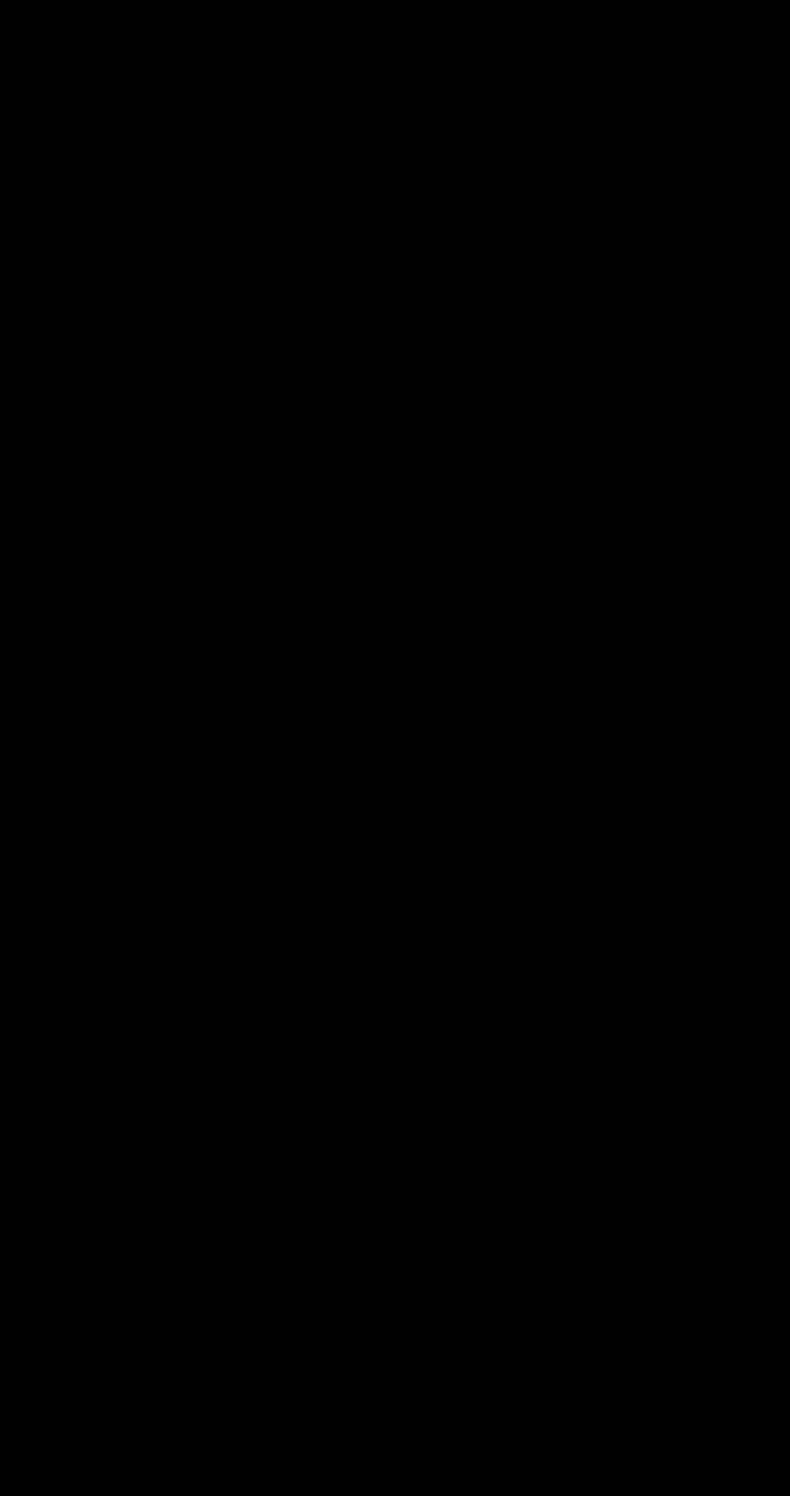
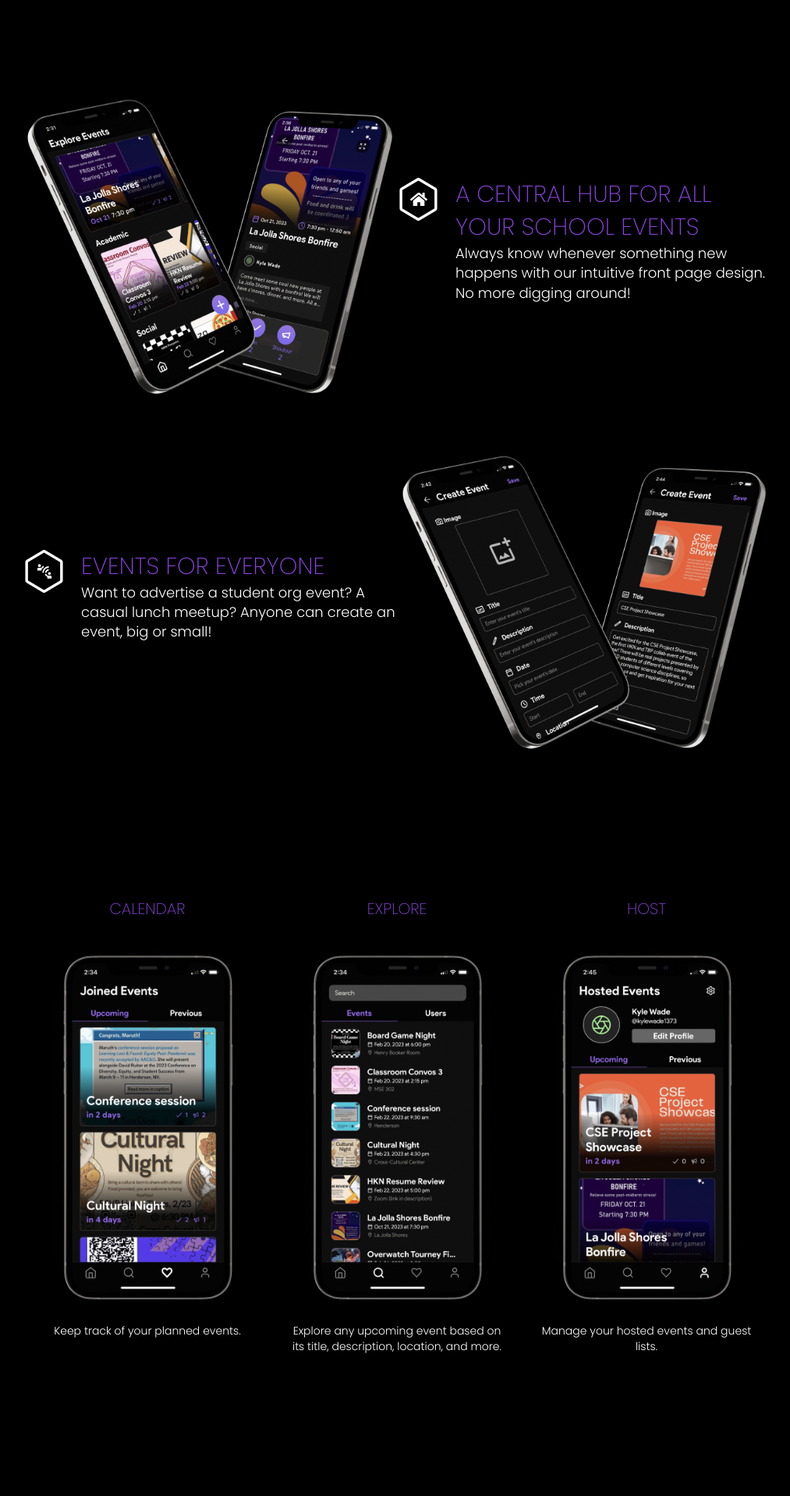
Before and after one commit to MomentEvents/Where2Be-Website, a Next.js app: page / in a window 1280 px wide. Shown: the part 740-2658 px from the top of the page at 78% size, without its empty margins (131-1144 px from the left). Built offline with nearby package versions, Linux system fonts and the light colour scheme.

Commit message:
Removed animations (if needed)

```diff
--- a/components/demo/Demo.js
+++ b/components/demo/Demo.js
@@ -1,26 +1,19 @@
-"use client"
-import React, { useEffect } from "react";
+import React from "react";
 import Image from "next/image";
 import "./Demo.css";
 import joinedEvents from "../../assets/where2be-mock-joined-events.webp";
 import searchEvents from "../../assets/where2be-mock-search-events.webp";
 import hostedEvents from "../../assets/where2be-mock-hosted-events.webp";
-import AOS from "aos";
 import "aos/dist/aos.css";
 
 const Demo = () => {
-  useEffect(() => {
-    AOS.init({
-      duration: 1000,
-    });
-  }, []);
 
   return (
     <div>
       <section id="demo">
         <div className="container demo">
           <div className="demo-content">
-            <div className="demo-left" data-aos="fade-right">
+            <div className="demo-left">
               <h1>Calendar</h1>
               <Image
                 src={joinedEvents}
@@ -32,7 +25,7 @@ const Demo = () => {
               />
               <h2>Keep track of your planned events.</h2>
             </div>
-            <div className="demo-middle" data-aos="fade-up">
+            <div className="demo-middle">
               <h1>Explore</h1>
               <Image
                 src={searchEvents}
@@ -44,7 +37,7 @@ const Demo = () => {
               />
               <h2>Explore any upcoming event based on its title, description, location, and more.</h2>
             </div>
-            <div className="demo-right" data-aos="fade-left">
+            <div className="demo-right">
               <h1>Host</h1>
               <Image
                 src={hostedEvents}
--- a/components/features/Features.js
+++ b/components/features/Features.js
@@ -1,5 +1,4 @@
-"use client"
-import React, { useEffect } from "react";
+import React from "react";
 import Image from "next/image";
 import "./Features.css";
 import "../index.css"
@@ -11,18 +10,13 @@ import AOS from "aos";
 import "aos/dist/aos.css";
 
 const Features = () => {
-  useEffect(() => {
-    AOS.init({
-      duration: 1000,
-    });
-  }, []);
 
   return (
     <div className="features-background">
       <section id="features">
         <div className="container features">
           <div className="features-content">
-            <div className="features-left1" data-aos="fade-right">
+            <div className="features-left1">
               <Image
                 src={viewEvents}
                 alt="View Events"
@@ -32,7 +26,7 @@ const Features = () => {
                 }}
               />
             </div>
-            <div className="features-right1" data-aos="fade-left">
+            <div className="features-right1">
               {FeatureListTop.map((feature) => (
                 <Feature
                   key={feature.id}
@@ -46,7 +40,7 @@ const Features = () => {
         </div>
         <div className="container features">
           <div className="features-content">
-            <div className="features-left2" data-aos="fade-right">
+            <div className="features-left2">
               {FeatureListBot.map((feature) => (
                 <Feature
                   key={feature.id}
@@ -56,7 +50,7 @@ const Features = () => {
                 />
               ))}
             </div>
-            <div className="features-right2" data-aos="fade-left">
+            <div className="features-right2">
               <Image
                 src={createEvents}
                 alt="Create Events"
```
